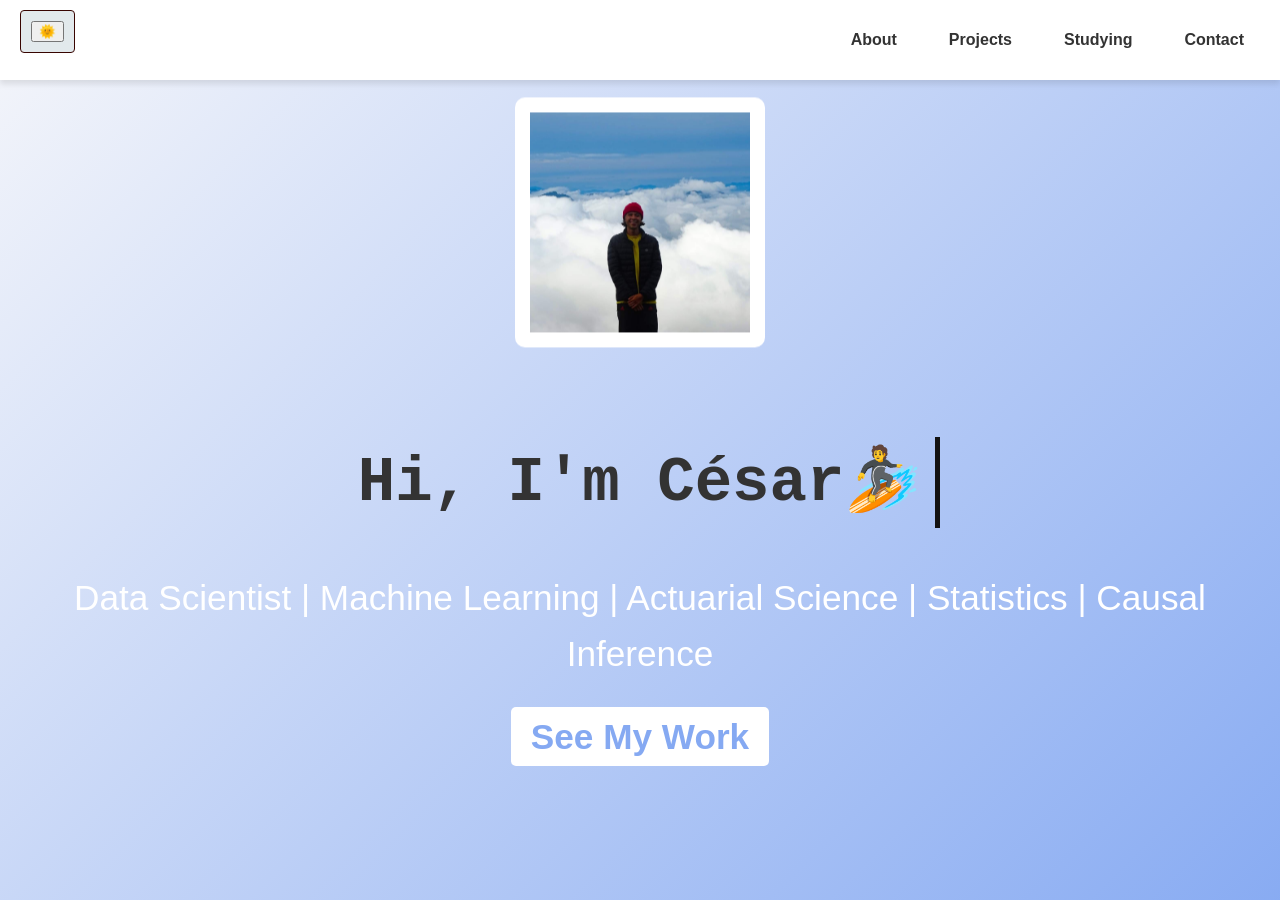
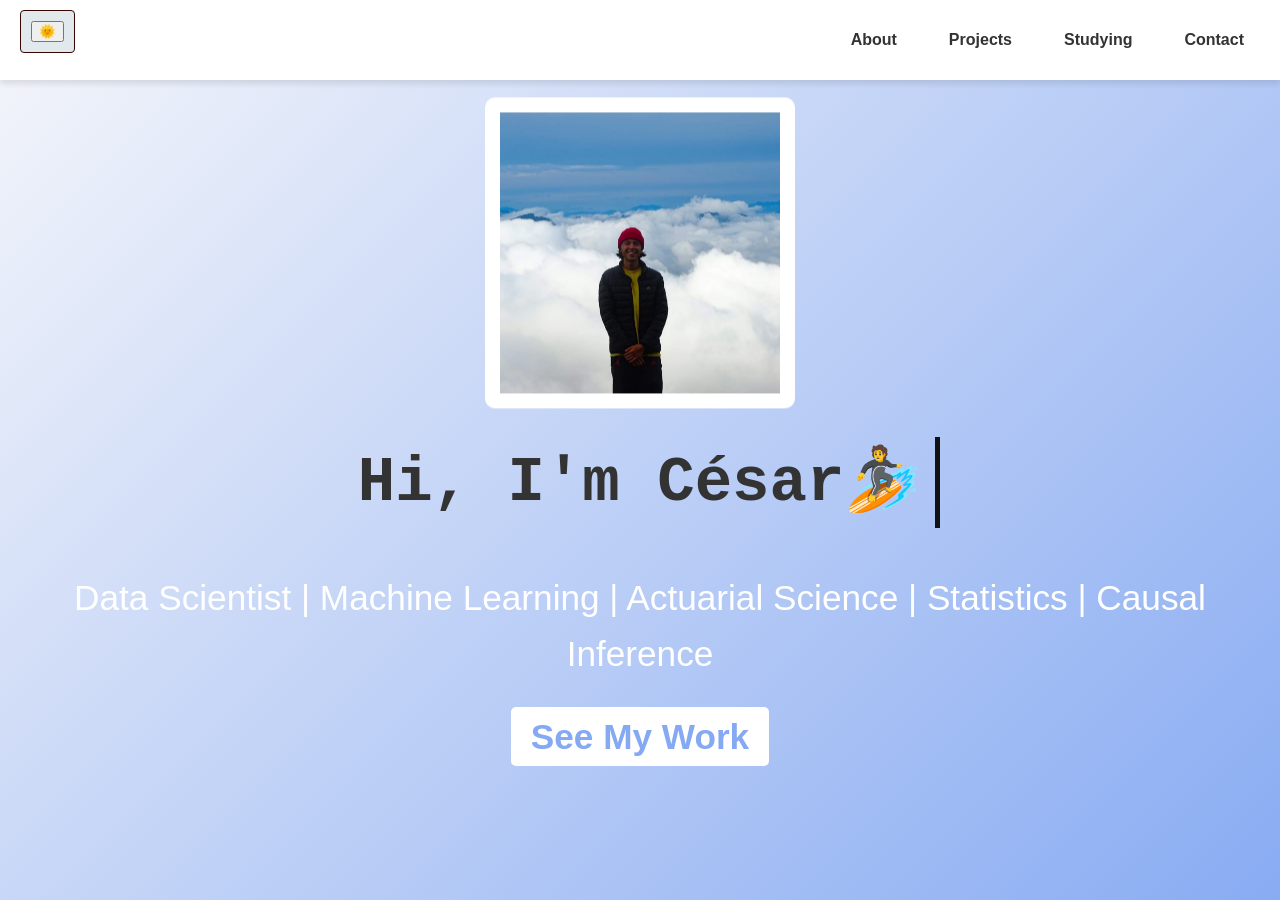
Before and after one commit to Cesarriosd/cesarios, a Jekyll site: the page built from README.md, in a window 1280 px wide and 900 px high. Built offline with Jekyll 4.4.1, drawn with Linux system fonts in a browser that asks for light colours; our own code applies the rules of GitHub Pages for plain Markdown files.

Commit message:
View image

```diff
--- a/_layouts/default.html
+++ b/_layouts/default.html
@@ -88,7 +88,7 @@ cd<!DOCTYPE html>
             animation: move-up-down 2s infinite alternate;
 
             width: 40%; /* Sets the width to 100% of the parent container */
-            max-width: 250px; /* Limits the maximum width */
+            max-width: 310px; /* Limits the maximum width */
             height: auto; /* Maintains the aspect ratio */
             margin-bottom: 20px;
             border-radius: 10px; /* Optional: Add border radius for rounded corners */
```
